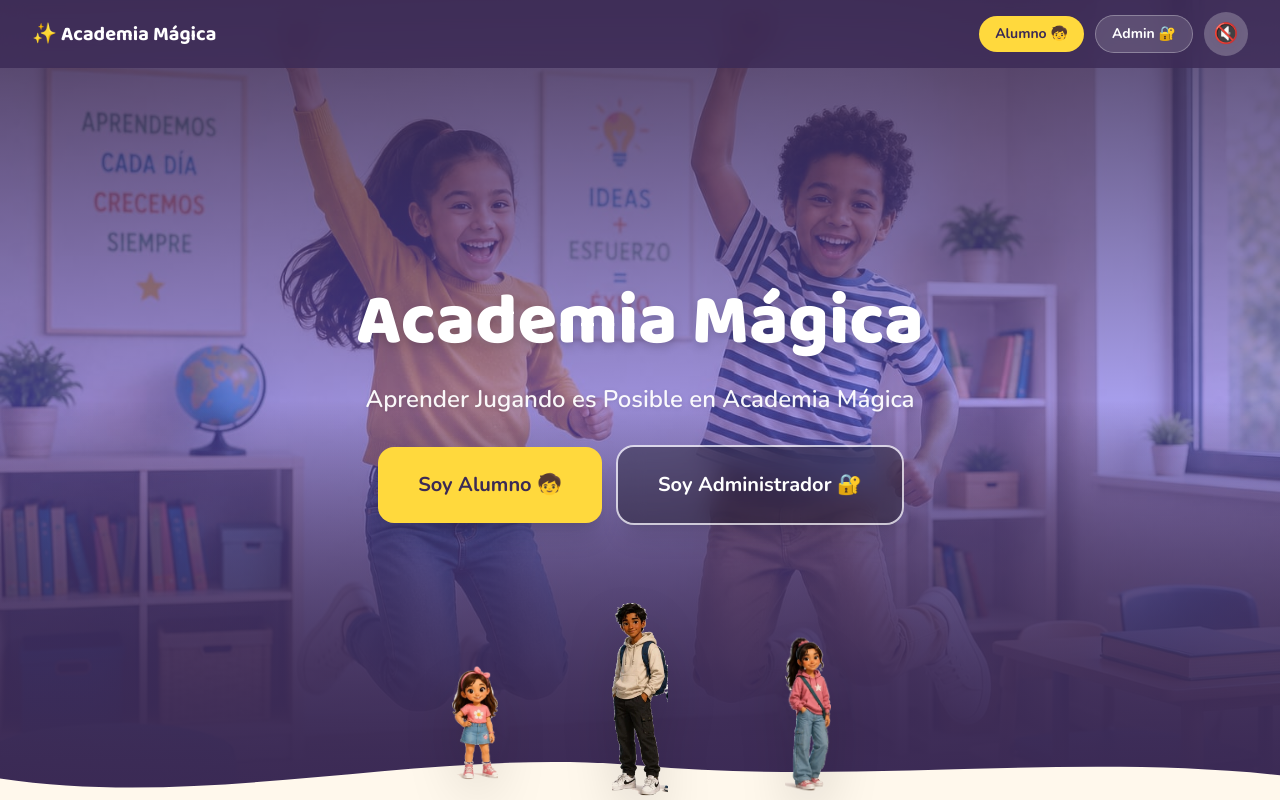
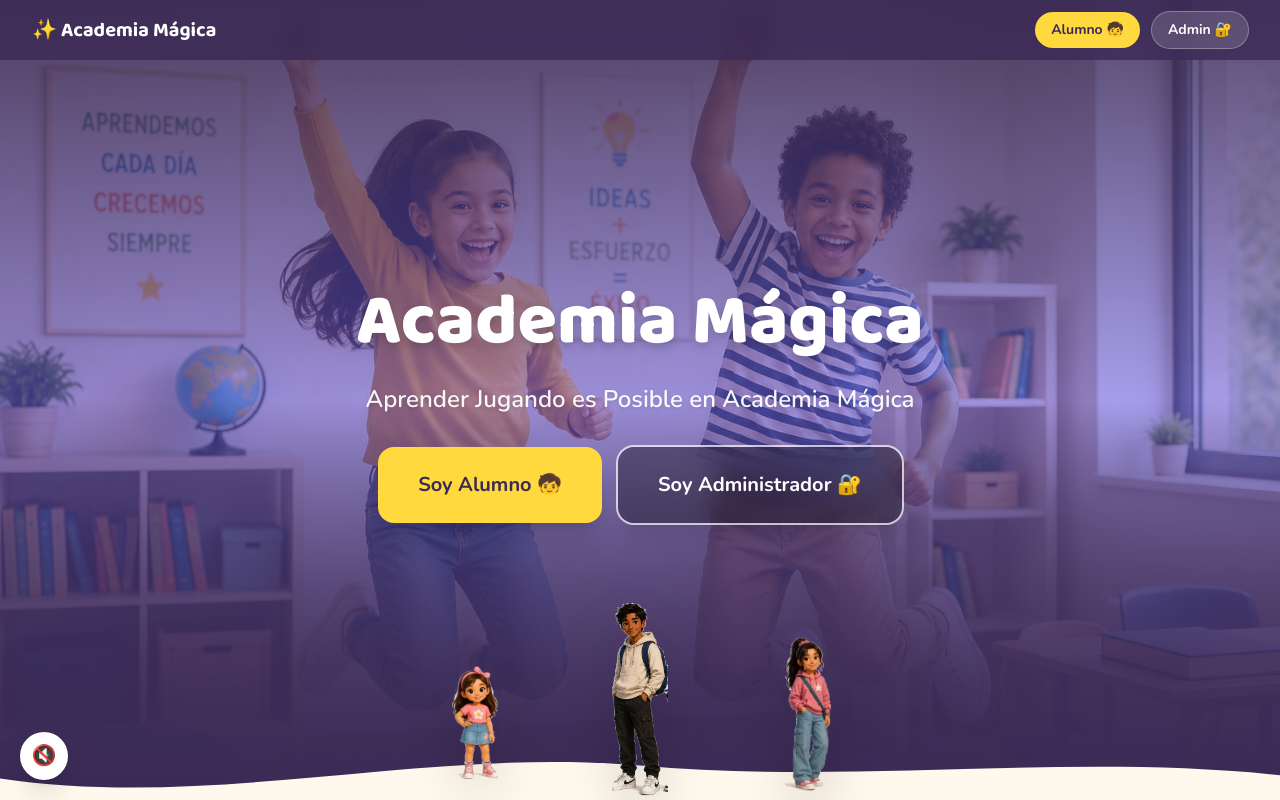
Before and after one commit to cantera-gt/academia-magica, a Next.js app: page / in a window 1280 px wide. Shown: the top 800 px of the page. Built offline with nearby package versions, Linux system fonts and the light colour scheme.

Commit message:
Musica global (persistente en toda la app) + logging mas claro en ask-teacher

```diff
--- a/src/app/api/ask-teacher/route.ts
+++ b/src/app/api/ask-teacher/route.ts
@@ -124,7 +124,11 @@ export async function POST(req: NextRequest) {
 
     return NextResponse.json({ answer: text.trim() });
   } catch (err) {
-    console.error("ask-teacher error", err);
+    // Log con detalle para poder diagnosticar desde los Runtime Logs de
+    // Vercel (ej: sin credito en AI Gateway, modelo invalido, etc.) sin
+    // exponer detalles internos al alumno.
+    const message = err instanceof Error ? err.message : String(err);
+    console.error("[ask-teacher] fallo generateText:", message, err);
     return NextResponse.json(
       { error: "No se pudo generar la respuesta" },
       { status: 500 }
--- a/src/app/layout.tsx
+++ b/src/app/layout.tsx
@@ -2,6 +2,7 @@ import type { Metadata } from "next";
 import { Baloo_2, Nunito } from "next/font/google";
 import "./globals.css";
 import MotionProvider from "@/components/motion-provider";
+import AmbientMusicToggle from "@/components/ambient-music-toggle";
 
 const baloo = Baloo_2({
   subsets: ["latin"],
@@ -28,7 +29,13 @@ export default function RootLayout({
   return (
     <html lang="es" className={`${baloo.variable} ${nunito.variable}`}>
       <body className="antialiased">
-        <MotionProvider>{children}</MotionProvider>
+        <MotionProvider>
+          {children}
+          {/* Instancia unica y persistente: no se desmonta al navegar entre
+              paginas, asi que el boton para apagar la musica esta siempre
+              disponible sin importar en que pantalla este el alumno. */}
+          <AmbientMusicToggle />
+        </MotionProvider>
       </body>
     </html>
   );
--- a/src/app/page.tsx
+++ b/src/app/page.tsx
@@ -4,7 +4,6 @@ import Image from "next/image";
 import Link from "next/link";
 import { motion } from "framer-motion";
 import { staggerContainer, staggerItemUi, SPRING_UI, SPRING_PLAYFUL, popIn } from "@/lib/motion";
-import AmbientMusicToggle from "@/components/ambient-music-toggle";
 
 const TEACHERS = [
   { name: "Amara", img: "/profesores/amara.webp" },
@@ -61,7 +60,6 @@ export default function Home() {
           >
             Admin 🔐
           </Link>
-          <AmbientMusicToggle />
         </div>
       </header>
 
--- a/src/components/ambient-music-toggle.tsx
+++ b/src/components/ambient-music-toggle.tsx
@@ -81,7 +81,7 @@ export default function AmbientMusicToggle() {
       transition={SPRING_UI}
       aria-label={playing ? "Pausar música" : "Reproducir música"}
       title={playing ? "Pausar música" : "Reproducir música"}
-      className="flex h-11 w-11 items-center justify-center rounded-full bg-white/25 text-xl text-white backdrop-blur-md transition-colors hover:bg-white/35"
+      className="fixed bottom-5 left-5 z-[70] flex h-12 w-12 items-center justify-center rounded-full bg-white text-xl text-[#6c5ce7] shadow-xl ring-1 ring-black/5 transition-colors hover:bg-white/90"
     >
       {playing ? "🎵" : "🔇"}
     </motion.button>
```
